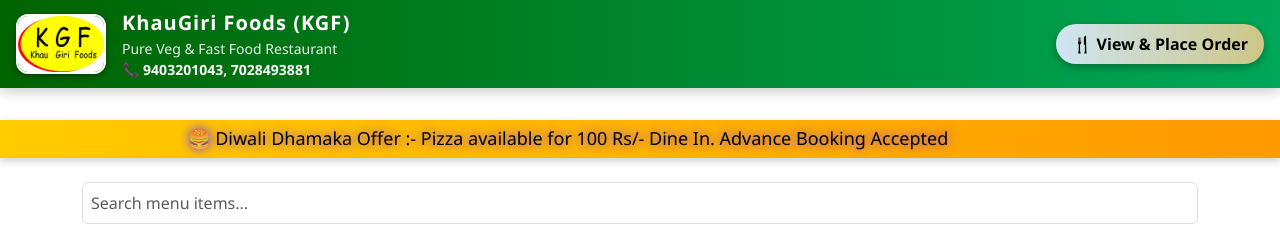
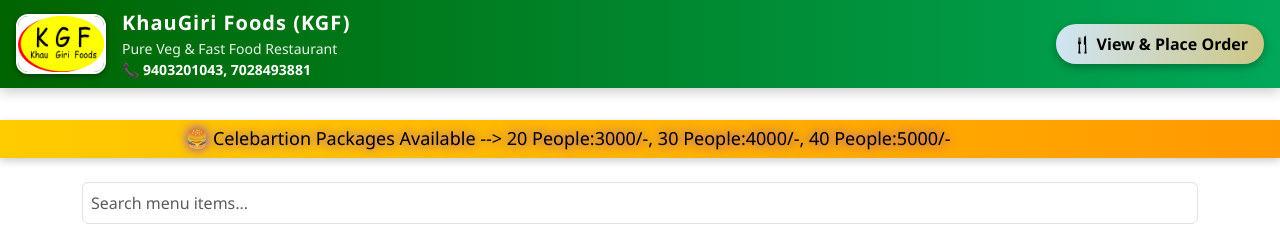
Before and after one commit to khaugirifoods/khaugirifoods, a plain HTML site: page index.html in a window 1280 px wide. Shown: the top 245 px of the page. Drawn offline with nearby package versions, Linux system fonts and the light colour scheme.

Commit message:
Update index.html for celebartion package
Update index.html for celebartion package

```diff
--- a/index.html
+++ b/index.html
@@ -48,7 +48,7 @@
 <div id="offerCarousel" class="carousel slide" data-bs-ride="carousel">
   <div class="carousel-inner text-center offer-carousel">
     <div class="carousel-item active p-2">
-      <h5 class="m-0"> 🍔 Diwali Dhamaka Offer :- Pizza available for 100 Rs/- Dine In. Advance Booking Accepted</h5>
+      <h5 class="m-0"> 🍔 Celebartion Packages Available --> 20 People:3000/-, 30 People:4000/-, 40 People:5000/- </h5>
     </div>
     <div class="carousel-item p-2">
       <h5 class="m-0">🚚 Free Home Delivery on orders ₹100 & above </h5>
```
